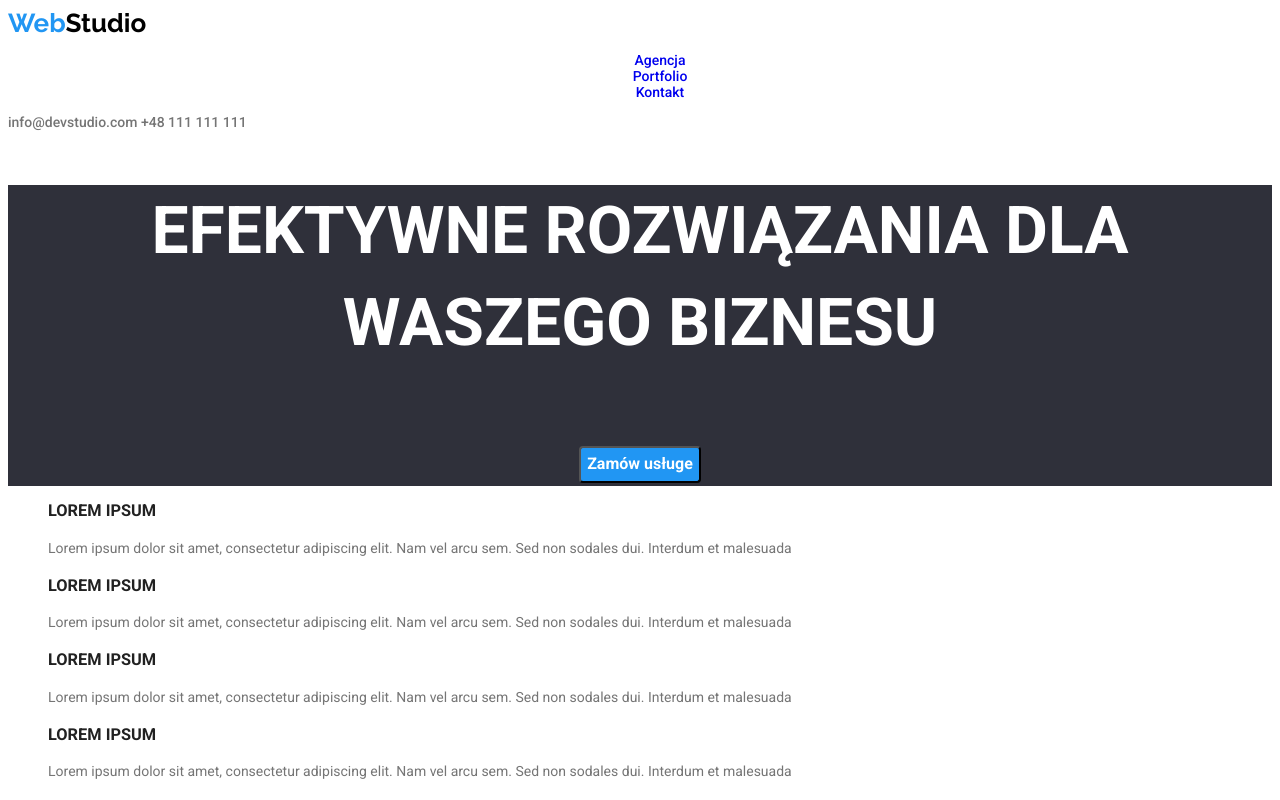
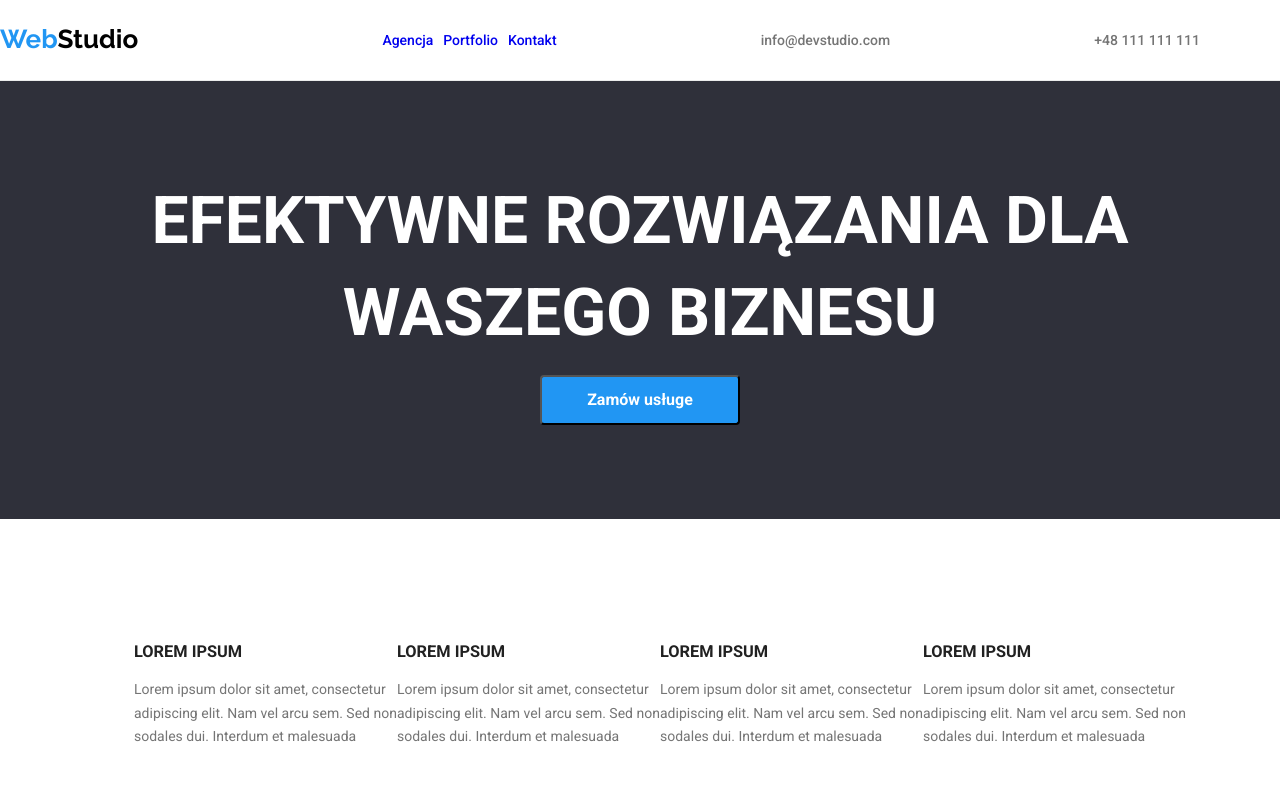
Before and after one commit to AgaSurma/goit-markup-hw-03, a plain HTML site: page index.html in a window 1280 px wide. Shown: the top 800 px of the page. Drawn offline with nearby package versions, Linux system fonts and the light colour scheme.

Commit message:
add header format

```diff
--- a/css/style.css
+++ b/css/style.css
@@ -2,19 +2,55 @@
   --main-color: #212121;
   --secondary-color: #757575;
   --brand-blue: #2196f3;
+}
+*,
+*::before,
+*::after {
+  box-sizing: border-box;
 }
 body {
   font-family: "Roboto", sans-serif;
   color: var(--main-color, black);
   font-size: 14px;
 }
-
+nav {
+  display: flex;
+}
+.container {
+  display: flex;
+  align-items: center;
+  justify-content: space-between;
+  max-width: 1200px;
+  height: 80px;
+}
+header {
+  border-bottom: 1px solid #ececec;
+  margin: 0px;
+  display: block;
+}
+.nav-links {
+  display: flex;
+}
+.link {
+  display: block;
+  align-items: baseline;
+}
+.nav-links > .link:not(:last-child) {
+  margin-right: 10px;
+}
 ul {
   list-style-type: none;
+  display: flex;
+  align-items: center;
+  justify-content: space-between;
+}
+ul > .li:not(:last-child){
+  margin: 0px 30px 0px 0px;
 }
 a {
   text-decoration: none;
   font-weight: 500;
+  justify-content: center;
 }
 
 .logo {
@@ -55,15 +91,19 @@ a {
 .main-header {
   background-color: #2f303a;
   background-size: 1600px 600px;
-  background-position: 0px 80px;
   color: #ffffff;
-
   font-weight: 900;
   font-size: 44px;
   line-height: 1.4;
   text-align: center;
   letter-spacing: 0, 06em;
   text-transform: uppercase;
+  margin: 0px;
+  display: block;
+  padding: 94px;
+}
+h1 {
+  margin: 0px;
 }
 .button.order {
   top: 440px;
@@ -78,12 +118,16 @@ a {
   background-size: 200px 50px;
   background-color: var(--brand-blue, blue);
   border-radius: 4px;
+  width: 200px;
+  height: 50px;
 }
 
 .first-section {
   line-height: 1.7;
   letter-spacing: 0, 03em;
   color: var(--secondary-color, grey);
+  padding: 94px;
+  margin: 0px;
 }
 .first-section-header {
   font-weight: 700;
@@ -99,9 +143,13 @@ a {
   letter-spacing: 0, 03em;
   text-align: center;
 }
+.second-section {
+  padding-bottom: 94px;
+}
 .our-team {
   background-color: #f5f4fa;
   background-size: 1600px 648px;
+  padding: 94px;
 }
 .card {
   background-color: #ffffff;
--- a/index.html
+++ b/index.html
@@ -6,30 +6,38 @@
     <meta name="viewport" content="width=device-width, initial-scale=1.0" />
     <link rel="preconnect" href="https://fonts.googleapis.com" />
     <link rel="preconnect" href="https://fonts.gstatic.com" crossorigin />
+
+    <link
+      rel="stylesheet"
+      href="https://cdnjs.cloudflare.com/ajax/libs/modern-normalize/1.1.0/modern-normalize.min.css"
+      integrity="sha512-wpPYUAdjBVSE4KJnH1VR1HeZfpl1ub8YT/NKx4PuQ5NmX2tKuGu6U/JRp5y+Y8XG2tV+wKQpNHVUX03MfMFn9Q=="
+      crossorigin="anonymous"
+      referrerpolicy="no-referrer"
+    />
+
+    <link rel="stylesheet" href="css/style.css" />
     <link
       href="https://fonts.googleapis.com/css2?family=Raleway:wght@700&family=Roboto:wght@400;500;700;900&display=swap"
       rel="stylesheet"
     />
-
-    <link rel="stylesheet" href="css/style.css" />
     <title>#Homework III</title>
   </head>
   <body>
     <header class="header-background">
-      <nav>
+      <nav class="container">
         <a class="logo" href="/">Web<span class="logo-black">Studio</span> </a>
 
         <ul class="nav-links">
-          <li><a href="/index.html">Agencja</a></li>
-          <li><a href="/portfolio.html">Portfolio</a></li>
-          <li><a href="/">Kontakt</a></li>
+          <li class="link"><a href="/index.html">Agencja</a></li>
+          <li class="link"><a href="/portfolio.html">Portfolio</a></li>
+          <li class="link"><a href="/">Kontakt</a></li>
         </ul>
-      </nav>
+
       <a class="nav-contact" href="mailto:info@devstudio.com"
         >info@devstudio.com</a
       >
       <a class="nav-contact" href="tel:48111111111">+48 111 111 111</a>
-    </header>
+    </nav></header>
     <main>
       <section class="main-header">
         <h1>EFEKTYWNE ROZWIĄZANIA DLA WASZEGO BIZNESU</h1>
```
